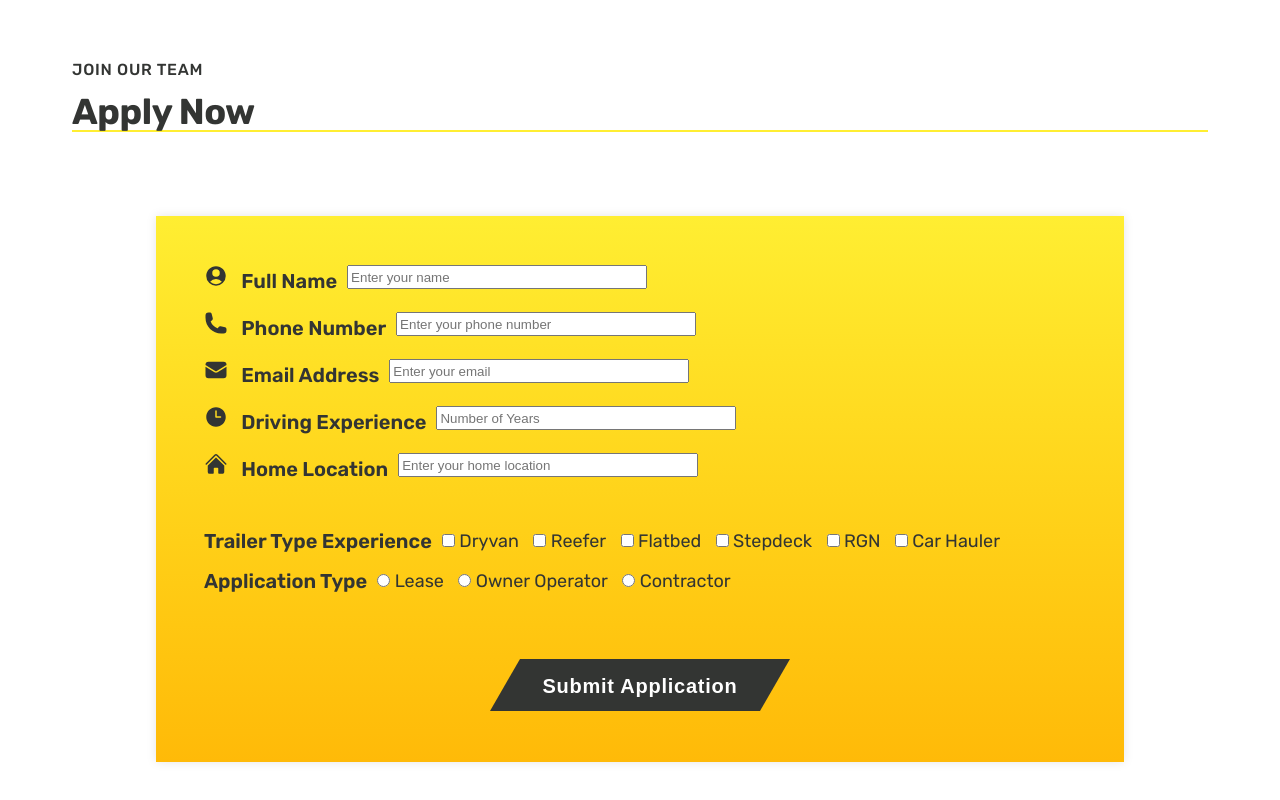
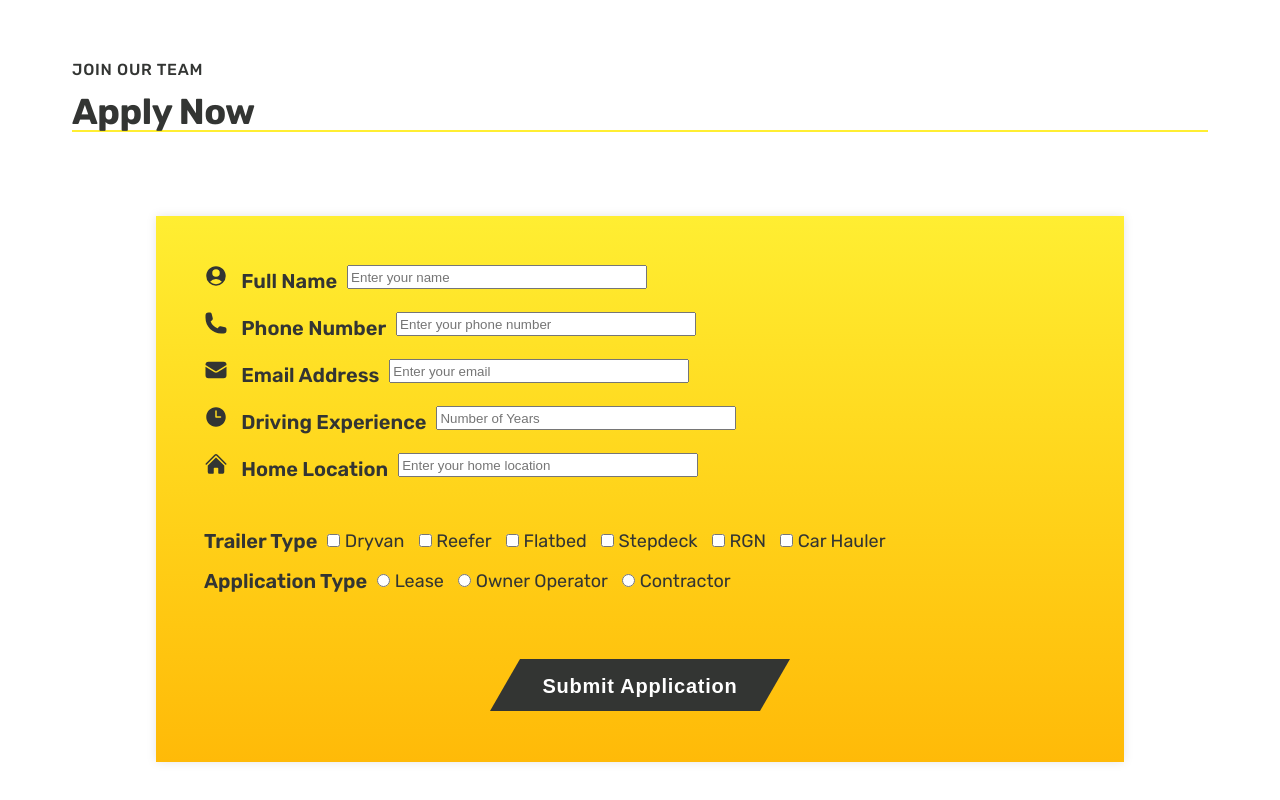
Before and after one commit to Domizze/Stratan-website, a plain HTML site: page index.html in a window 1280 px wide. Shown: the part 5986-6786 px from the top of the page. Drawn offline with nearby package versions, Linux system fonts and the light colour scheme.

Commit message:
Trailer Type

```diff
--- a/index.html
+++ b/index.html
@@ -585,7 +585,7 @@
               </div>
               <div class="form-group">
                 <label><span class="form-label-span">
-                  Trailer Type Experience
+                  Trailer Type
                 </span>
                 </label>
                 <div class="checkbox-group">
```
